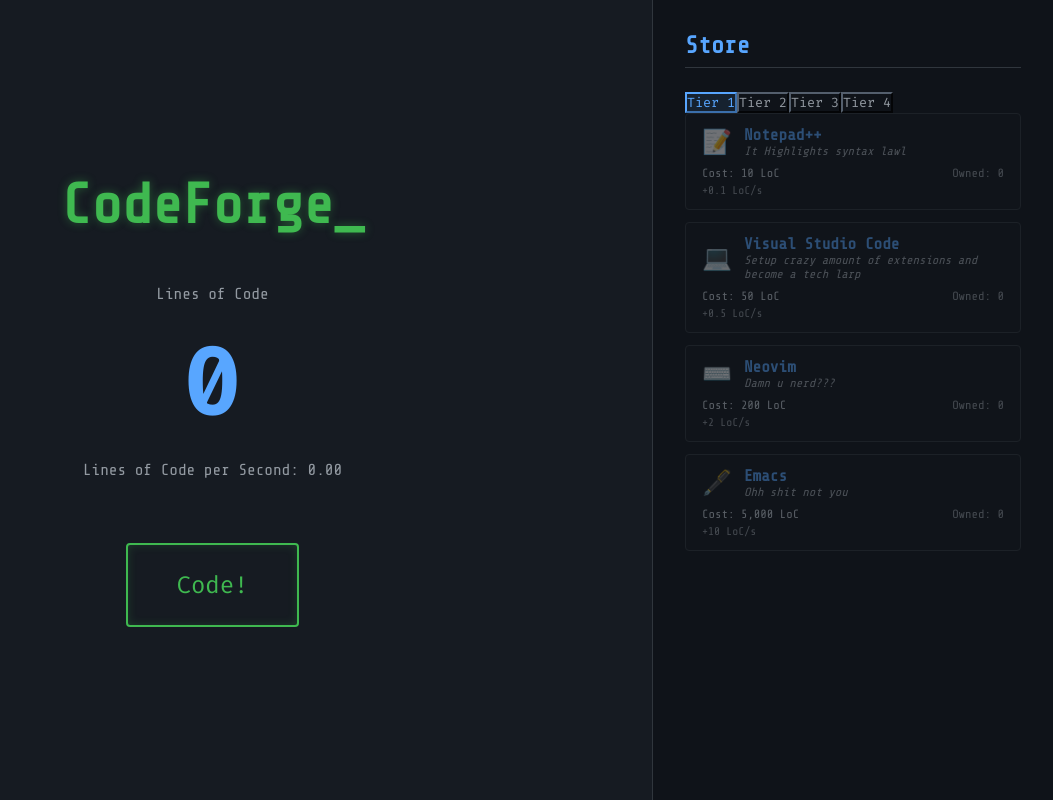
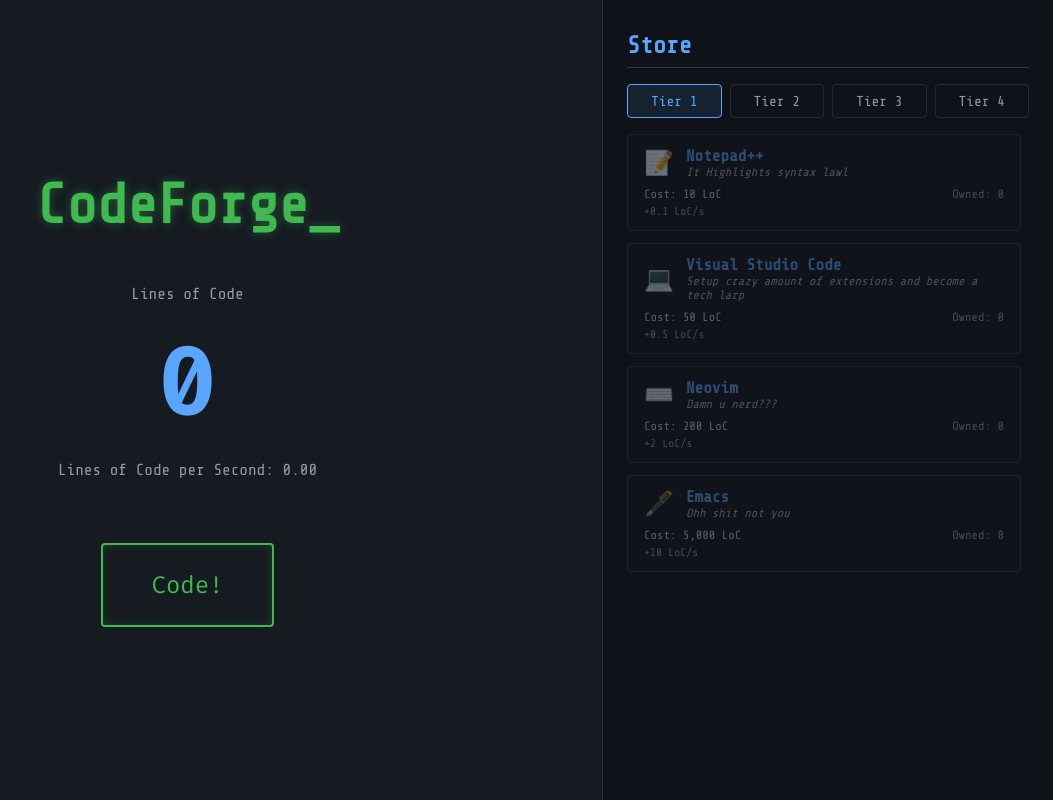
Before and after one commit to FBIopeningUPP/CodeForge, a React (Vite) app in the folder client/: page / in a window 1280 px wide. Shown: the whole page, without its empty margins (227-1280 px from the left). Built offline with nearby package versions, Linux system fonts and the light colour scheme.

Commit message:
freaking nan lco bug

```diff
--- a/client/src/App.jsx
+++ b/client/src/App.jsx
@@ -70,6 +70,7 @@
             key={tier}
             onClick={() => setActiveTier(tier)}
             style={{
+              ...styles.tabButton,
               backgroundColor: activeTier === tier ? 'rgba(88, 166, 255, 0.1)' : 'transparent',
               borderColor: activeTier === tier ? 'var(--cyan)' : 'var(--border)',
               color: activeTier === tier ? 'var(--cyan)' : 'var(--text)',
@@ -105,6 +106,37 @@
     fontSize: '1.5rem', padding: '1.5rem 3rem', borderRadius: '4px',
     boxShadow: 'inset 0 0 10px rgba(63, 185, 80, 0.2)',
   },
-  sidebar: { width: '400px', padding: '2rem', backgroundColor: '#0f1319'},
-  sidebarTitle: {color: 'var(--cyan)', fontSize: '1.5rem', borderBottom: '1px solid var(--border)', paddingBottom: '0.5rem', marginBottom: '1.5rem'}
+  sidebar: {
+    width: '450px',
+    backgroundColor: '#0f1319',
+    display: 'flex',
+    flexDirection: 'column',
+    height: '100vh',
+    padding: '2rem 1.5rem',
+  },
+  sidebarTitle: {
+    color: 'var(--cyan)', fontSize: '1.5rem',
+    borderBottom: '1px solid var(--border)',
+    paddingBottom: '0.5rem', marginBottom: '1rem',
+  },
+  tabContainer: {
+    display: 'flex',
+    gap: '0.5rem',
+    marginBottom: '1rem',
+  },
+  tabButton: {
+    flex: 1,
+    padding: '0.5rem',
+    border: '1px solid var(--border)',
+    borderRadius: '4px',
+    cursor: 'pointer',
+    transaction: 'all 0.3s ease',
+    fontSize: '0.9rem',
+    fontFamily: '"Share Tech Mono", monospace',
+  },
+  upgradeList: {
+  flex: 1,
+  overflowY: 'auto',
+  paddingRight: '0.5rem',
+  }
 }
```
